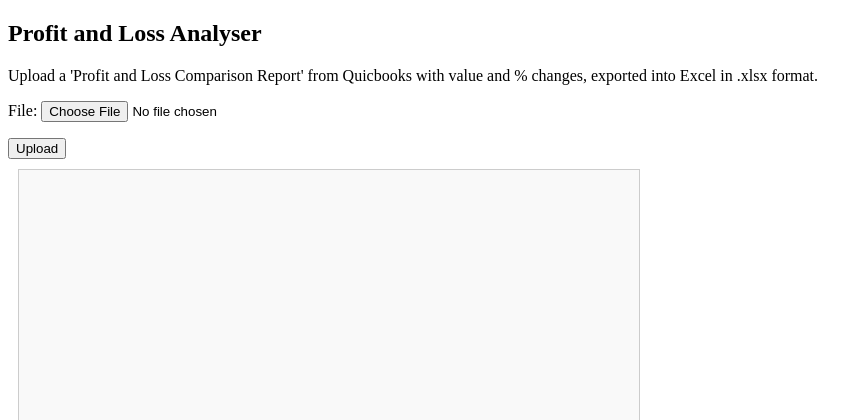
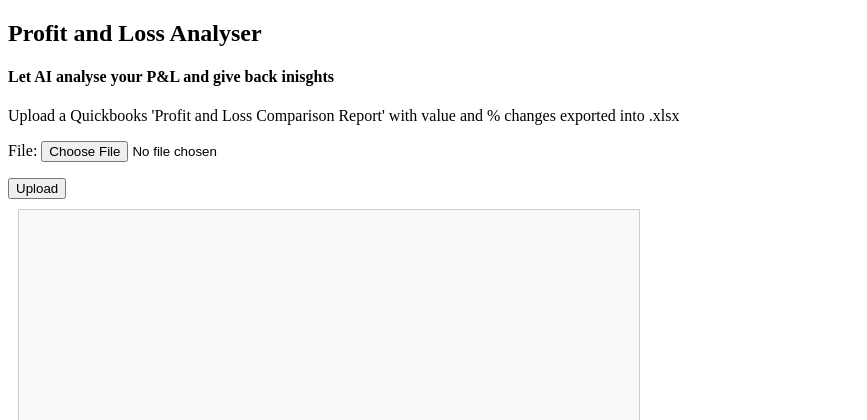
Before and after one commit to adakh3/fin_new, a Django app: page / in a window 1280 px wide. Shown: the top 420 px of the page, without its empty margins (0-867 px from the left). Run offline with Django 5.2, Linux system fonts and the light colour scheme.

Commit message:
html improvements

```diff
--- a/myapp/templates/myapp/upload.html
+++ b/myapp/templates/myapp/upload.html
@@ -21,7 +21,8 @@
 <body>
 
 <h2>Profit and Loss Analyser</h2>
-<div> Upload a 'Profit and Loss Comparison Report' from Quicbooks with value and % changes, exported into Excel in .xlsx format.</div>
+<h4>Let AI analyse your P&L and give back inisghts</h4>
+<div> Upload a Quickbooks 'Profit and Loss Comparison Report' with value and % changes exported into .xlsx </div>
 <form id='yourFormId' method="post" enctype="multipart/form-data">
   {% csrf_token %}
   {{ form.as_p }}
```
